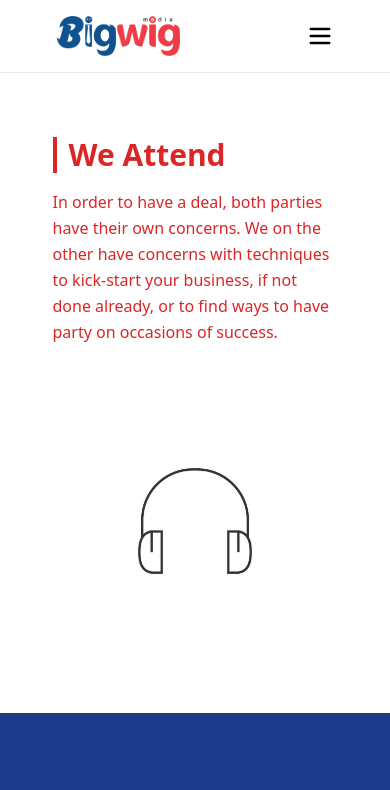
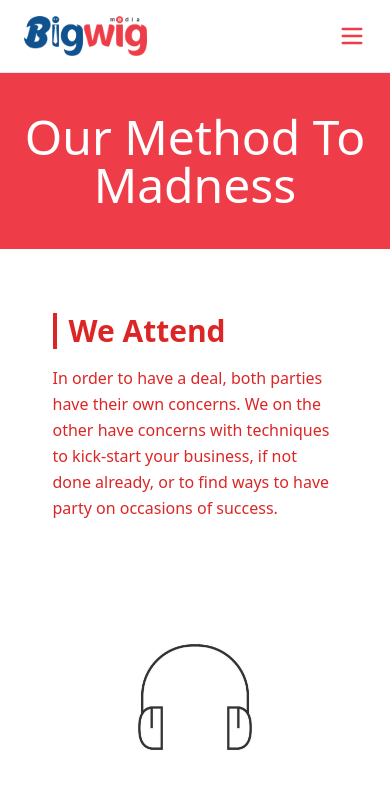
Before and after one commit to Chandan2812/Bigwig, a React (Vite) app: page /Method in a window 390 px wide. Shown: the top 790 px of the page. Built offline with nearby package versions, Linux system fonts and the light colour scheme.

Commit message:
updated footer, madness, and nav

```diff
--- a/src/components/Footer.tsx
+++ b/src/components/Footer.tsx
@@ -21,7 +21,7 @@ export default function CallToActionSection() {
       </div>
 
       {/* Footer Section */}
-      <footer className="bg-black text-white text-sm py-7 px-10 flex flex-col md:flex-row justify-between items-center">
+      <footer className="bg-black text-white text-sm pb-16 md:pb-5 py-7 px-10 flex flex-col md:flex-row justify-between items-center">
         <div className="mb-2 md:mb-0 text-gray-400">
           © BIGWIG 2025 |{" "}
           <a href="#" className="underline hover:text-gray-400">
--- a/src/components/Madness.tsx
+++ b/src/components/Madness.tsx
@@ -7,6 +7,7 @@ import choose from "../assets/10350183.png";
 import execute from "../assets/we-execute.png";
 import analyze from "../assets/we-analyze.webp";
 import Footer from "./Footer";
+import { Link } from "react-router-dom";
 
 const steps = [
   {
@@ -69,8 +70,16 @@ const steps = [
 
 const Method = () => {
   return (
-    <section>
+    <section className="relative">
       <Navbar />
+      <div className=" mx-auto text-center py-10 bg-[#EE3D49] md:hidden block">
+        <h1
+          className="text-5xl text-white font-thin"
+          style={{ fontFamily: "inherit" }}
+        >
+          Our Method To Madness
+        </h1>
+      </div>
       {steps.map((step, idx) => {
         const isImageRight = idx % 2 === 0;
 
@@ -110,6 +119,20 @@ const Method = () => {
       })}
 
       <Footer />
+      <div className=" md:hidden fixed bottom-0 left-0 w-full flex z-50">
+        <a
+          href="tel:+918368573451"
+          className="w-1/2 py-3 bg-[#EE3D49] text-white text-center border-r border-white"
+        >
+          Call Me
+        </a>
+        <Link
+          to="/contact"
+          className="w-1/2 py-3 bg-blue-900 text-white text-center"
+        >
+          I'm Interested
+        </Link>
+      </div>
     </section>
   );
 };
--- a/src/components/nav.tsx
+++ b/src/components/nav.tsx
@@ -24,7 +24,7 @@ const Navbar = () => {
 
   return (
     <nav className="w-full bg-white border-b border-gray-200 sticky top-0 z-50">
-      <div className="w-5/6 mx-auto flex items-center justify-between px-6 py-4">
+      <div className="w-full md:w-5/6 mx-auto flex items-center justify-between px-6 py-4">
         {/* Logo */}
         <a href="/" className="flex items-center space-x-1 text-3xl font-bold">
           <img src={logo} alt="Bigwig Logo" className="h-10 w-auto" />
@@ -58,14 +58,18 @@ const Navbar = () => {
 
         {/* Hamburger */}
         <button className="md:hidden" onClick={toggleMenu}>
-          {menuOpen ? <X size={28} /> : <Menu size={28} />}
+          {menuOpen ? (
+            <X size={28} color="#EE3D49" />
+          ) : (
+            <Menu size={28} color="#EE3D49" />
+          )}
         </button>
       </div>
 
       {/* Mobile Menu */}
       {menuOpen && (
-        <div className="md:hidden w-full bg-white border-t border-gray-200 shadow-md z-10">
-          <ul className="flex flex-col text-sm font-medium px-6 py-4 space-y-4">
+        <div className="md:hidden absolute top-full left-0 w-full h-[calc(100vh-72px)] bg-white z-40 flex flex-col items-center justify-center space-y-6 px-6 py-4">
+          <ul className="flex flex-col text-lg font-medium items-center space-y-6">
             {navLinks.map((link, i) => {
               const isActive =
                 activePath === link.href ||
@@ -84,13 +88,11 @@ const Navbar = () => {
                 </li>
               );
             })}
+          </ul>
 
-            <li>
-              <button className="border border-rose-500 text-blue-900 font-medium px-4 py-2 rounded-md hover:bg-rose-50 transition w-full">
-                CONTACT
-              </button>
-            </li>
-          </ul>
+          <button className="border border-rose-500 text-blue-900 font-medium px-6 py-2 rounded-md hover:bg-rose-50 transition">
+            CONTACT
+          </button>
         </div>
       )}
     </nav>
```
